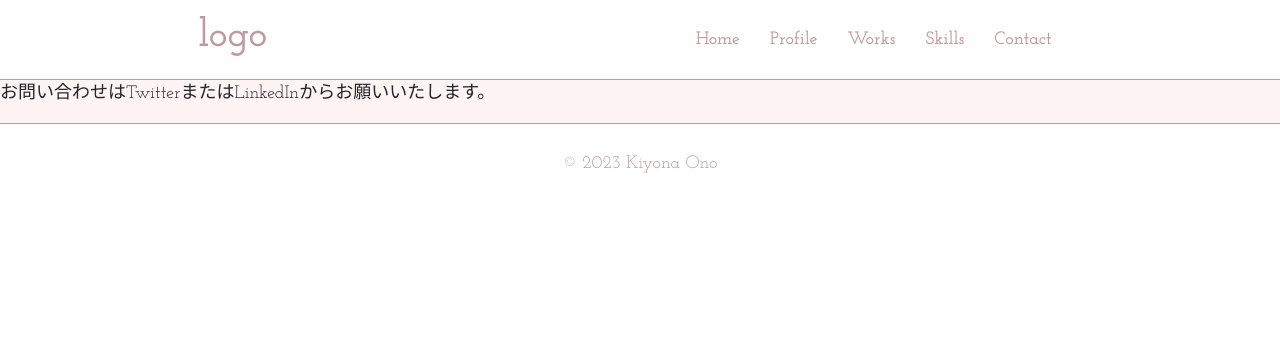
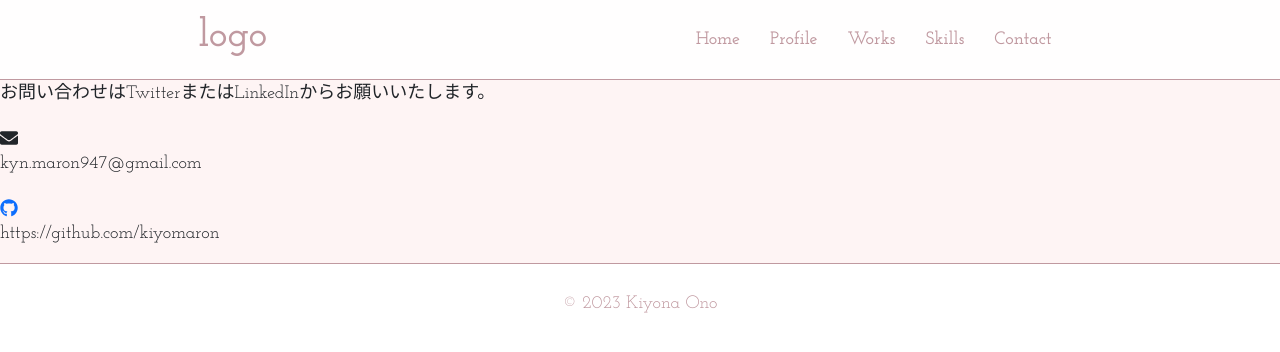
Before and after one commit to kiyomaron/portfolio, a React (Create React App) app: page /contact in a window 1280 px wide. Shown: the top 352 px of the page. Built offline with nearby package versions, Linux system fonts and the light colour scheme.

Commit message:
Add contents into contact page

```diff
--- a/src/components/ContactPage.jsx
+++ b/src/components/ContactPage.jsx
@@ -1,11 +1,19 @@
 import React from 'react';
+import { FaEnvelope, FaGithub } from "react-icons/fa";
 
 const ContactPage = () => {
   return (
-    <div>
+    <section className='contact'>
       <p>お問い合わせはTwitterまたはLinkedInからお願いいたします。</p>
-
-    </div>
+      <div>
+          <div className='sns-icon'><FaEnvelope /></div>
+          <p>kyn.maron947@gmail.com</p>
+      </div>
+      <div>
+          <a href="https://github.com/kiyomaron" className='sns-icon' target='_blank'><FaGithub /></a>
+          <p>https://github.com/kiyomaron</p>
+      </div>
+    </section>
   );
 };
 
```
